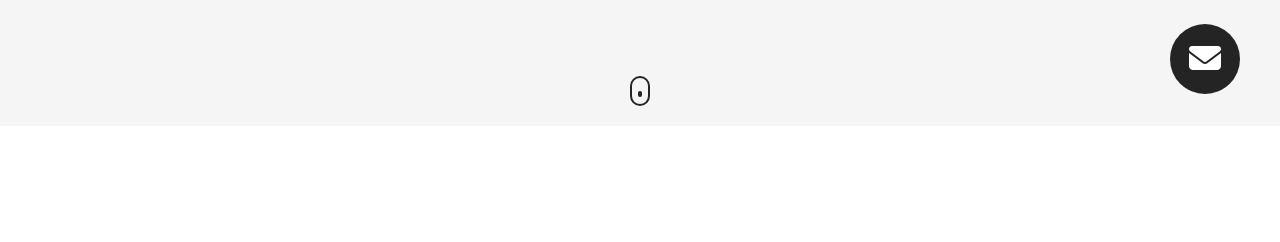
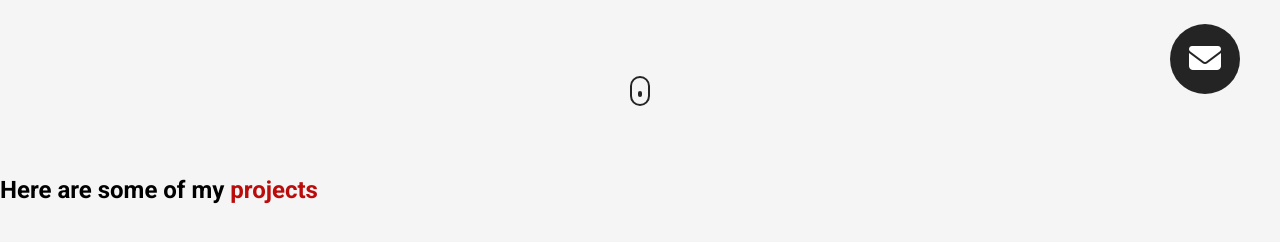
Before and after one commit to SarahWilliams-2026/E-Portfolio-with-JS, a plain HTML site: page index.html in a window 1280 px wide. Shown: the part 674-916 px from the top of the page. Before the commit the page ends 800 px from the top, so only its background shows below. Drawn offline with Linux system fonts and the light colour scheme.

```diff
--- a/index.html
+++ b/index.html
@@ -73,6 +73,18 @@
             <div class="scroll__icon click"></div>
         </a>
     </section>
+    <section id="projects">
+        <div class="container">
+            <div class="row">
+                <h1 class="section__title">
+                    Here are some of my <span class="red">projects</span>
+                </h1>
+                <ul class="project__list">
+                    <li class="project"></li>
+                </ul>
+            </div>
+        </div>
+    </section>
 
 </body>
 </html>
--- a/style.css
+++ b/style.css
@@ -26,6 +26,10 @@ button {
 
 section {
     background-color: rgb(245, 245, 245);
+}
+
+.container {
+    padding: 50px 0;
 }
 
 .click {
@@ -146,9 +150,12 @@ LANDING PAGE
     }
 }
 
+
 /*
 
+
 NAVIGATION
+
 
 */
 
@@ -186,3 +193,10 @@ nav {
 .fa-adjust {
     font-size: 20px;
 }
+
+
+/*
+
+PROJECTS
+
+*/
```
